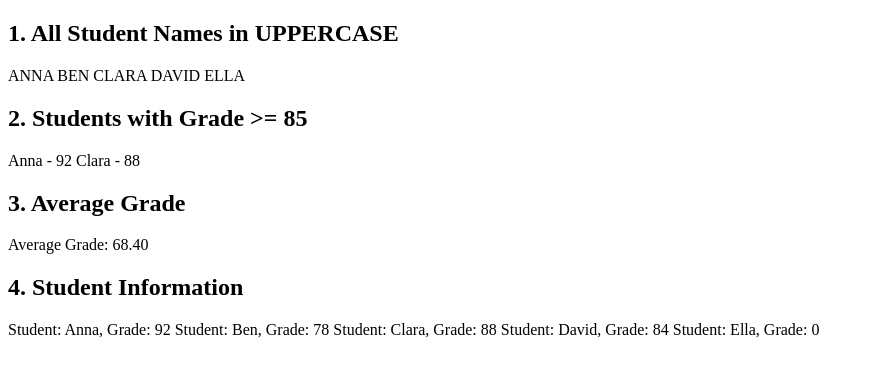
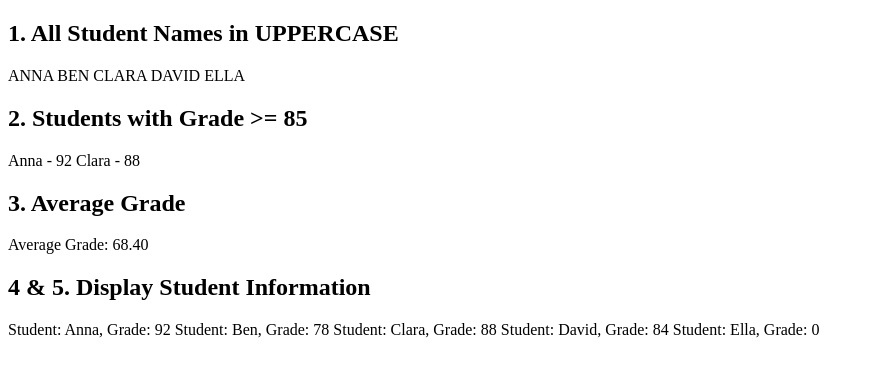
Before and after one commit to Kassy18/JS_ACT, a plain HTML site: page 01-student-grades-dashboard/index.html in a window 1280 px wide. Shown: the whole page, without its empty margins (0-874 px from the left). Drawn offline with Linux system fonts and the light colour scheme.

Commit message:
Update index.html

```diff
--- a/01-student-grades-dashboard/index.html
+++ b/01-student-grades-dashboard/index.html
@@ -16,7 +16,7 @@
   <h2>3. Average Grade</h2>
   <div id="averageGrade"></div>
 
-  <h2>4. Student Information</h2>
+  <h2>4 & 5. Display Student Information</h2>
   <div id="display"></div>
 
 
```
